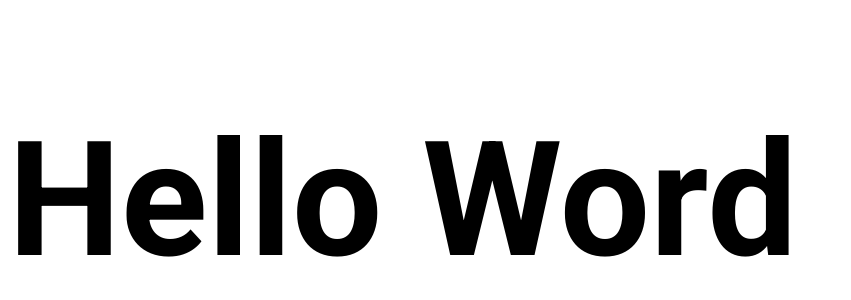
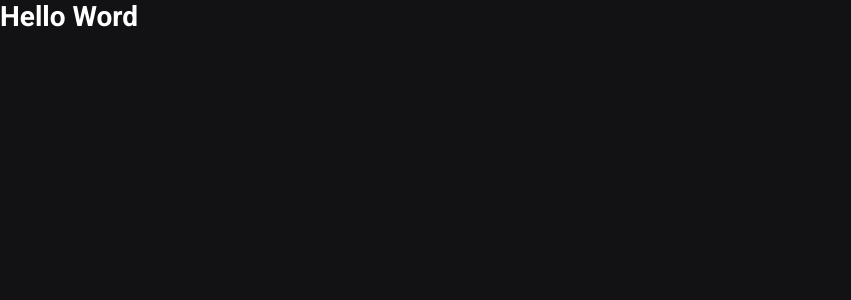
Before and after one commit to IgorGamantino/ignews-NextJS, a Next.js app: page / in a window 1280 px wide. Shown: the top 300 px of the page, without its empty margins (0-851 px from the left). Built offline with nearby package versions, Linux system fonts and the light colour scheme.

Commit message:
adicionando estilo global

```diff
--- a/src/pages/_app.tsx
+++ b/src/pages/_app.tsx
@@ -1,4 +1,7 @@
-import {AppProps} from 'next/app'
+import {AppProps} from 'next/app';
+
+import '../styles/global.scss'
+
 function MyApp({ Component, pageProps }:AppProps) {
   return <Component {...pageProps} />
 }
--- a/src/pages/_document.tsx
+++ b/src/pages/_document.tsx
@@ -8,7 +8,7 @@
         <link rel="preconnect" href="https://fonts.gstatic.com" />
         <link href="https://fonts.googleapis.com/css2?family=Roboto:ital,wght@0,400;0,700;1,900&display=swap" rel="stylesheet" />
 
-        <title>ig.news</title>
+
       </Head>
       <body>
          <Main />
--- a/src/pages/index.tsx
+++ b/src/pages/index.tsx
@@ -1,6 +1,13 @@
-import styles from '../styles/home.module.scss';
+import Head from 'next/head'
+
 export default function Home() {
   return (
-    <h1 className={styles.title}>Hello Word</h1>
+  <>
+      <Head>
+        <title>ig.news</title>
+      </Head>
+
+      <h1>Hello Word</h1>
+  </>
   )
 }
--- /dev/null
+++ b/src/styles/global.scss
@@ -0,0 +1,47 @@
+* {
+  margin: 0;
+  padding: 0;
+  box-sizing: border-box;
+}
+
+:root {
+  --white: #FFFFFF;
+  --gray-100: #e1e1e6;
+  --gray-300: #a8a8b3;
+  --gray-900: #121214;
+
+  --cyan-500: #61dafb;
+  --yellow-500: #eba417;
+}
+
+@media(max-width: 1080px){
+  html {
+    font-size: 93.75%;
+  }
+}
+
+@media(min-width: 720px){
+  html {
+    font-size: 87.5%;
+  }
+}
+
+
+body {
+   background: var(--gray-900);
+   color: var(--white);
+}
+
+body,input, textarea, select,button{
+  font: 400 1rem 'Roboto', sans-serif;
+}
+
+button {
+  cursor: pointer;
+}
+
+
+a {
+  color: inherit;
+  text-decoration: none;
+}
--- a/src/styles/home.module.scss
+++ /dev/null
@@ -1,5 +0,0 @@
-.title {
-    font-size: 10rem;
-    font-family: 'Roboto', sans-serif;
-    font-weight: 700;
-}
```
